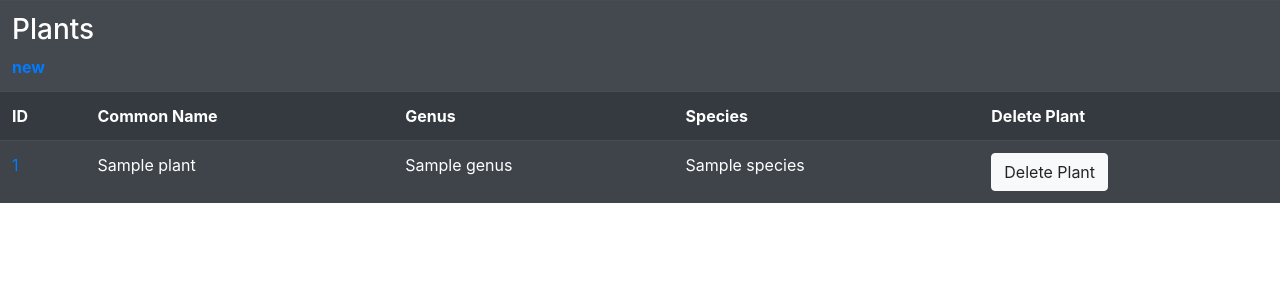
After one commit to cubisttriangle/BotaniCam, a Python web app: template blueprints/plants/templates/plants/list.html in a window 1280 px wide. The commit adds this page. Shown: the top 300 px of the page. Run offline with Jinja, Linux system fonts and the light colour scheme; the template is opened without the code that fills it: most values are stand-ins (such as "Sample title", 1, 10 or a date in 2020); some libraries are stand-ins or nearby versions.

Commit message:
Add basic plant views.

```diff
--- a/__init__.py
+++ b/__init__.py
@@ -11,8 +11,10 @@ def register_blueprints( app ):
 
     from blueprints.dashboard import dashboard
     from blueprints.users import users
+    from blueprints.plants import plants
     app.register_blueprint( dashboard )
     app.register_blueprint( users )
+    app.register_blueprint( plants )
 
 def load_config( app, app_config ):
 
--- a/blueprints/dashboard/templates/dashboard/index.html
+++ b/blueprints/dashboard/templates/dashboard/index.html
@@ -8,6 +8,7 @@
 <title>{{pageName}}</title>
 <h1>{{pageName}}</h1>
 
-<a href="{{ url_for( 'users.list' ) }}">Users</a>
+<p><a href="{{ url_for( 'users.list' ) }}">Users</a></p>
+<p><a href="{{ url_for( 'plants.list' ) }}">Plants</a></p>
 
 </html>
--- /dev/null
+++ b/blueprints/plants/templates/plants/list.html
@@ -0,0 +1,37 @@
+{% extends "base.jinja" %}
+
+{% block content %}
+  {% if not plants %}
+    <p>No plants in database.</p>
+  {% else %}
+    <table class="table table-striped table-hover table-dark">
+      <tr>
+        <th colspan="5">
+          <h3>Plants</h3> <a href="{{url_for('plants.add')}}">new</a>
+        </th>
+      </tr>
+      <tr>
+        <th>ID</th>
+        <th>Common Name</th>
+        <th>Genus</th>
+        <th>Species</th>
+        <th>Delete Plant</th>
+      </tr>
+    {% for plant in plants %}
+      {% set plant_ref=url_for('plants.plant', id=plant.id) %}
+      {% set del_ref=url_for('plants.delete', id=plant.id) %}
+      <tr id="{{plant.id}}">
+        <td><a href="{{plant_ref}}">{{plant.id}}</a></td>
+        <td>{{plant.common_name}}</td>
+        <td>{{plant.genus}}</td>
+        <td>{{plant.species}}</td>
+        <td>
+          <form name="deletePlant" action="{{del_ref}}" method="post">
+          <button type="submit" class="btn btn-light" name="id" value="{{plant.id}}" class="link-button">Delete Plant</button>
+          </form>
+        </td>
+      </tr>
+    {% endfor %}
+    </table>
+  {% endif %}
+{% endblock %}
```
Also changed, not shown: blueprints/plants/__init__.py (added, +72 -0 lines), blueprints/plants/plant_form.py (added, +17 -0 lines), blueprints/plants/templates/plants/add.html (added, +13 -0 lines), blueprints/plants/templates/plants/plant.html (added, +7 -0 lines).
